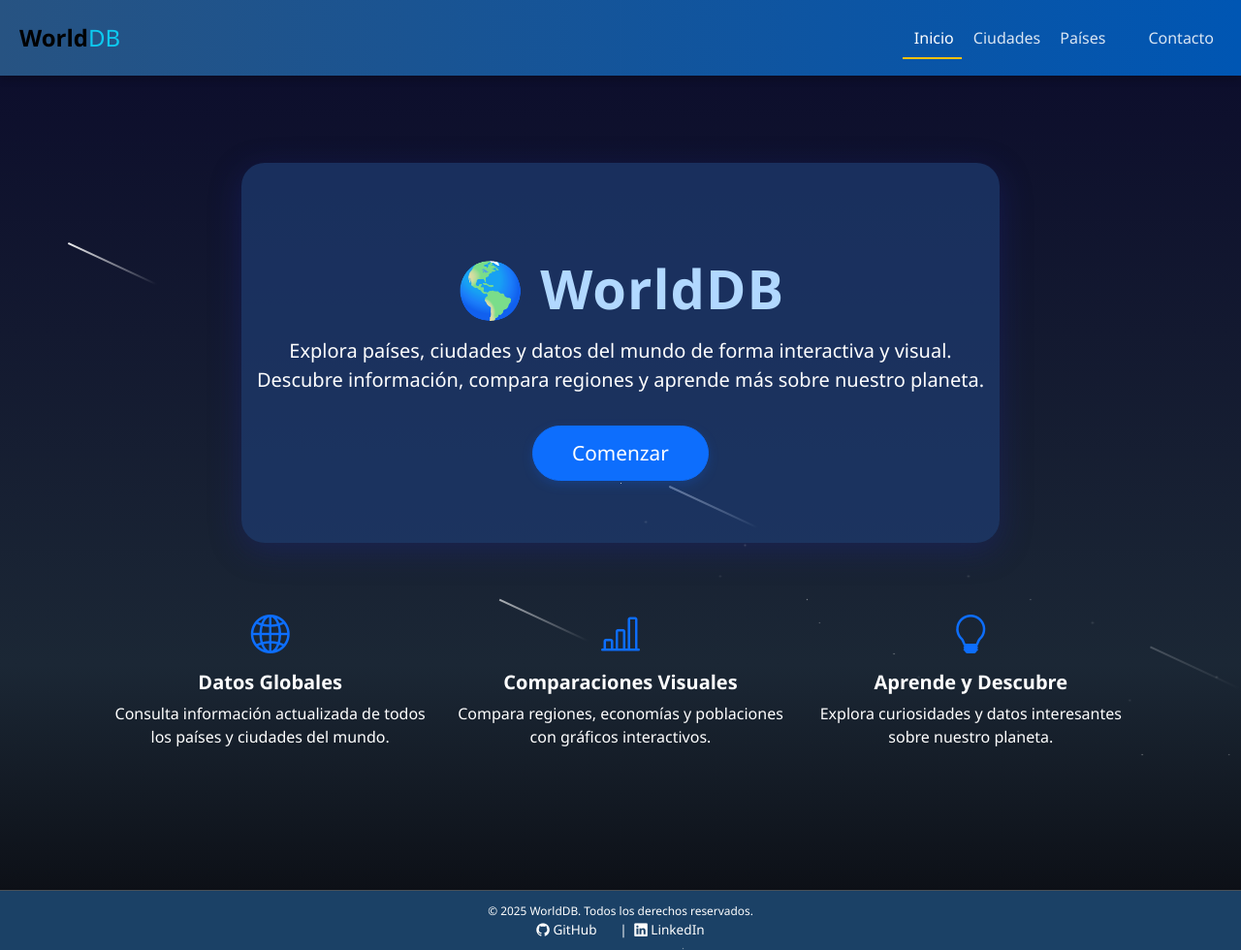
After one commit to SebastianEcheverryL/WorldDB, a FastAPI app: page / in a window 1280 px wide. The commit adds this page. Shown: the whole page at 97% size. Run offline with FastAPI, Linux system fonts and the light colour scheme.

Commit message:
V2.6 Added Landing page, changes some style  in results.html

```diff
--- /dev/null
+++ b/Templates/landing.html
@@ -0,0 +1,79 @@
+{% extends "base.html" %}
+
+{% block title %}WorldDB - Explora el Mundo{% endblock %}
+
+{% block head %}
+  <meta name="description" content="WorldDB: Explora países, ciudades y datos del mundo de forma interactiva.">
+  <style>
+    .hero-section {
+      color: #fff;
+      padding: 6rem 1rem 4rem 1rem;
+      text-align: center;
+      background: rgba(30,60,114,0.7);
+      border-radius: 1.5rem;
+      margin-top: 3rem;
+      box-shadow: 0 8px 32px 0 rgba(31, 38, 135, 0.37);
+    }
+    .feature-icon {
+      font-size: 2.5rem;
+      color: #0d6efd;
+      margin-bottom: 1rem;
+    }
+    .features-section {
+      margin-top: 4rem;
+      margin-bottom: 4rem;
+    }
+    .cta-btn {
+      font-size: 1.3rem;
+      padding: 0.75rem 2.5rem;
+      border-radius: 2rem;
+      box-shadow: 0 4px 12px rgba(13,110,253,0.2);
+      transition: background 0.2s;
+    }
+    .cta-btn:hover {
+      background: #0b5ed7;
+    }
+  </style>
+{% endblock %}
+
+{% block content %}
+    <div class="shooting-star"></div>
+    <div class="shooting-star"></div>
+    <div class="shooting-star"></div>
+    <div class="shooting-star"></div>
+    <div class="shooting-star"></div>
+    <div class="container">
+    <!-- Hero Section -->
+    <section class="hero-section mx-auto">
+      <h1 class="display-4 fw-bold mb-3">🌎 WorldDB</h1>
+      <p class="lead mb-4">Explora países, ciudades y datos del mundo de forma interactiva y visual.<br>
+      Descubre información, compara regiones y aprende más sobre nuestro planeta.</p>
+      <a href="/index" class="btn btn-primary cta-btn mt-2">Comenzar</a>
+    </section>
+    <div class="stars"></div>
+    <!-- Features Section -->
+    <section class="features-section row text-center">
+      <div class="col-md-4 mb-4">
+        <div class="feature-icon mb-2">
+          <i class="bi bi-globe2"></i>
+        </div>
+        <h5 class="fw-bold">Datos Globales</h5>
+        <p>Consulta información actualizada de todos los países y ciudades del mundo.</p>
+      </div>
+      <div class="col-md-4 mb-4">
+        <div class="feature-icon mb-2">
+          <i class="bi bi-bar-chart-line"></i>
+        </div>
+        <h5 class="fw-bold">Comparaciones Visuales</h5>
+        <p>Compara regiones, economías y poblaciones con gráficos interactivos.</p>
+      </div>
+      <div class="col-md-4 mb-4">
+        <div class="feature-icon mb-2">
+          <i class="bi bi-lightbulb"></i>
+        </div>
+        <h5 class="fw-bold">Aprende y Descubre</h5>
+        <p>Explora curiosidades y datos interesantes sobre nuestro planeta.</p>
+      </div>
+    </section>
+  </div>
+{% endblock %}
--- a/main.py
+++ b/main.py
@@ -11,6 +11,10 @@ app.mount("/static", StaticFiles(directory="static"), name="static")
 
 @app.get("/", response_class=HTMLResponse)
 def home(request: Request):
+    return templates.TemplateResponse("landing.html", {"request": request})
+
+@app.get("/index", response_class=HTMLResponse)
+def inicio(request: Request):
     return templates.TemplateResponse("index.html", {"request": request})
 
 @app.get("/buscar", response_class=HTMLResponse)
```
Also changed, not shown: Templates/result.html (+13 -29 lines), static/style.css (+50 -3 lines).
